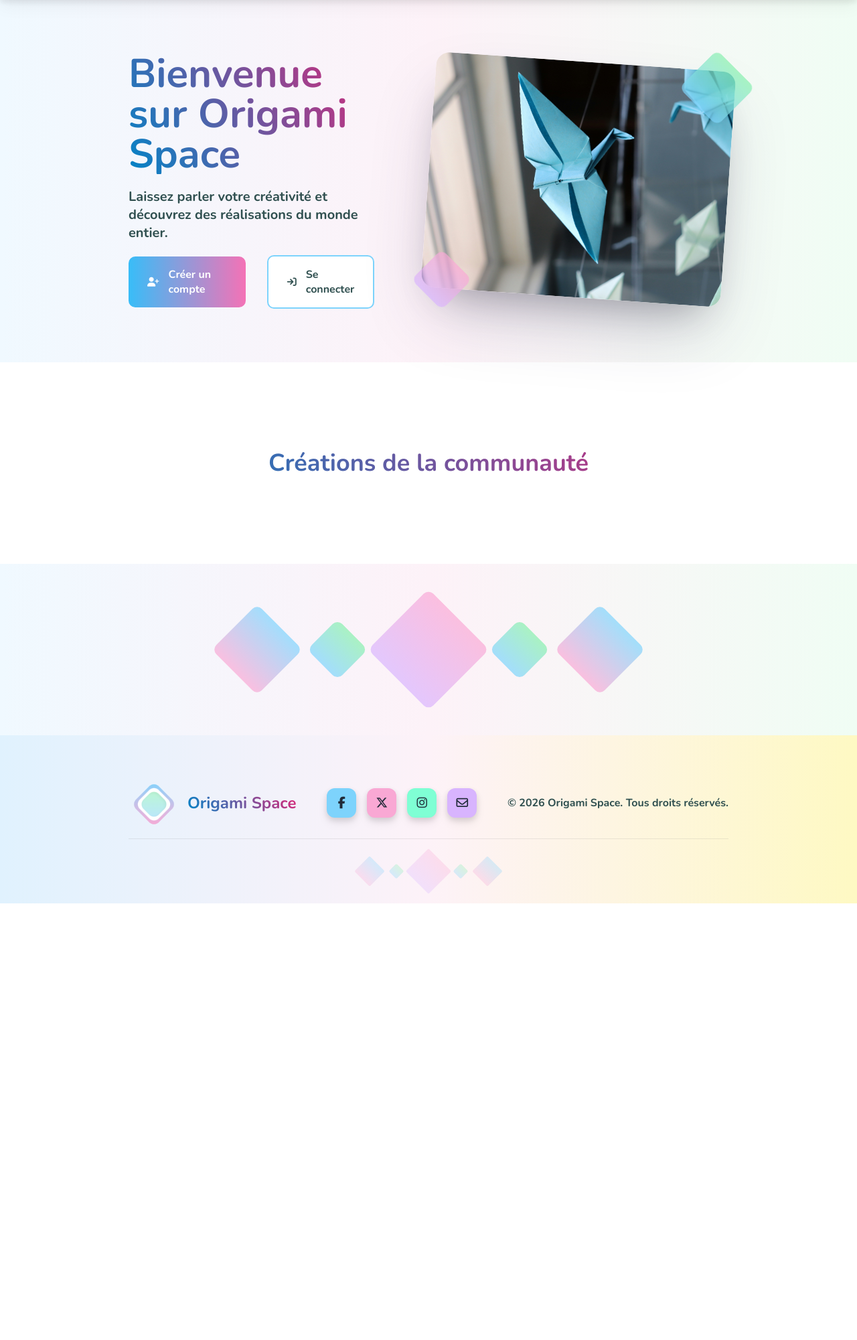
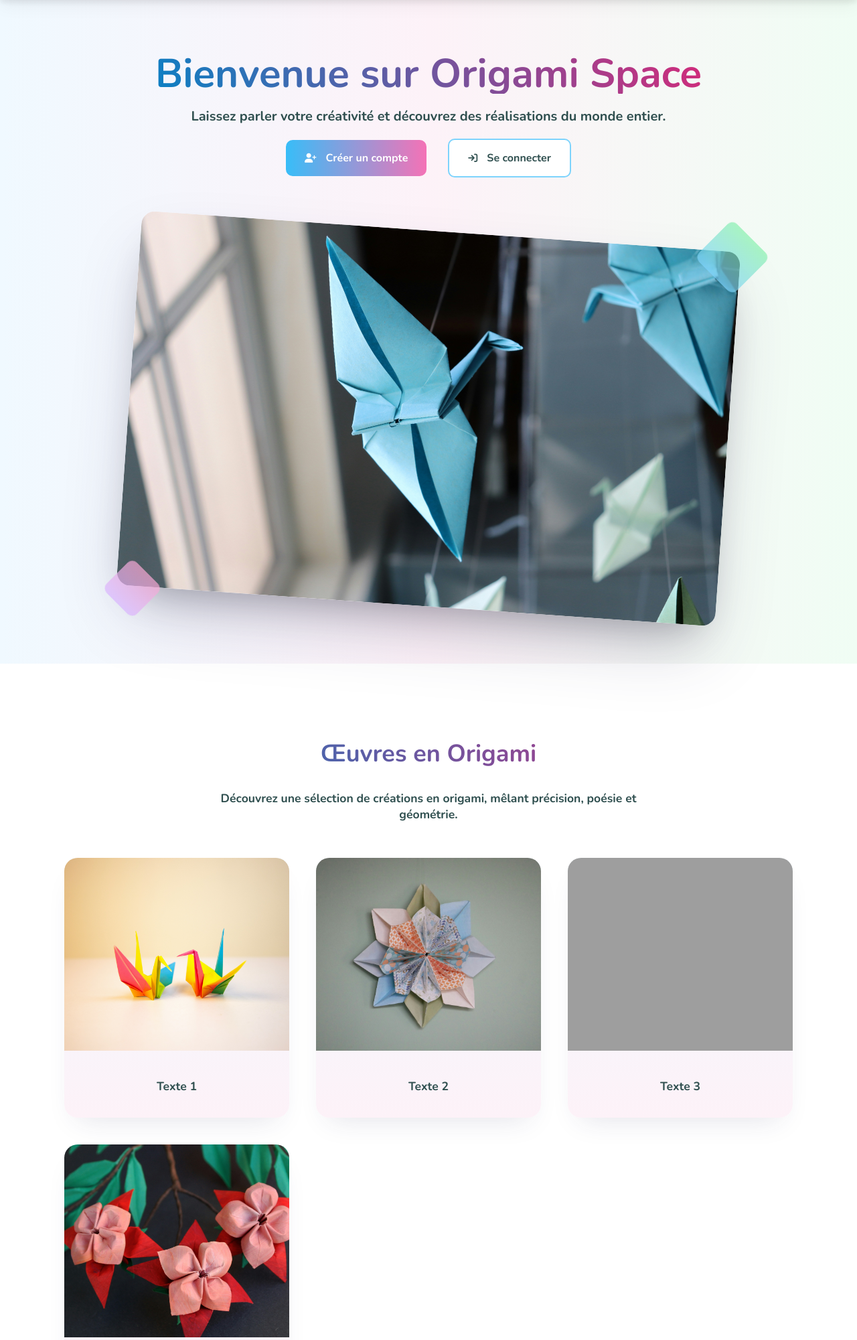
Before and after one commit to lorenzo-brissardnavarro/Module_connexion, a PHP site: page /pages/page.php in a window 1280 px wide. Shown: the part 74-2075 px from the top of the page at 67% size. Before the commit the page ends 1423 px from the top, so only its background shows below. Run offline with PHP 8.4, Linux system fonts and the light colour scheme; grey boxes are pictures that could not be loaded.

Commit message:
feat : sections réalisations + responsive

```diff
--- a/css/page.css
+++ b/css/page.css
@@ -105,18 +105,59 @@ h1{
     position: absolute;
 }
 
-.content{
+.origami-gallery {
+    padding: 6em 12em;
     background: white;
-    padding: 6em 12em;
     text-align: center;
 }
 
-.content h2{
+.origami-gallery h2 {
     font-size: 2.25rem;
     font-weight: 700;
     color: transparent;
     background-image: linear-gradient(60deg, #0284c7, #db2777);
     background-clip: text;
+}
+
+.gallery_subtitle {
+    font-size: 1.1rem;
+    margin: 1em auto 3em;
+    max-width: 700px;
+    color: darkslategray;
+}
+
+
+.gallery_grid {
+    display: grid;
+    grid-template-columns: repeat(4, 1fr);
+    gap: 2.5em;
+}
+
+
+.gallery_card {
+    background: linear-gradient(180deg, rgba(240, 249, 255, 1) 0%, rgba(253, 242, 248, 1) 100%);
+    border-radius: 20px;
+    overflow: hidden;
+    box-shadow: rgba(50, 50, 93, 0.15) 0px 20px 40px -20px;
+    transition: transform 0.35s ease, box-shadow 0.35s ease;
+}
+
+.gallery_card:hover {
+    transform: translateY(-6px);
+    box-shadow: rgba(0, 0, 0, 0.25) 0px 20px 40px;
+}
+
+.gallery_card img {
+    width: 100%;
+    height: 18em;
+    object-fit: cover;
+}
+
+.gallery_card h3 {
+    padding: 1em;
+    font-size: 1.1rem;
+    font-weight: 700;
+    color: darkslategray;
 }
 
 .tags{
@@ -167,3 +208,60 @@ h1{
 .losange_2 {
     animation: float 7.5s ease-in-out infinite;
 }
+
+
+@media (max-width: 1430px) {
+    .banner{
+        flex-direction: column;
+    }
+    .banner_text{
+        width: 100%;
+        text-align: center;
+    }
+    .banner_btn{
+        justify-content: center;
+    }
+    .banner_img{
+        width: 100%;
+        margin-top: 5em;
+    }
+    .banner_img img{
+        height: 35em;
+    }
+}
+
+@media (max-width: 1048px) {
+    .banner_img img{
+        height: 25em;
+    }
+}
+
+@media (max-width: 1400px) {
+    .origami-gallery {
+        padding: 5em 6em;
+    }
+
+    .gallery_grid {
+        grid-template-columns: repeat(3, 1fr);
+    }
+}
+
+@media (max-width: 1024px) {
+    .gallery_grid {
+        grid-template-columns: repeat(2, 1fr);
+    }
+}
+
+@media (max-width: 600px) {
+    .origami-gallery {
+        padding: 4em 2em;
+    }
+
+    .gallery_grid {
+        grid-template-columns: 1fr;
+    }
+
+    .gallery_card img {
+        height: 16em;
+    }
+}
--- a/css/style.css
+++ b/css/style.css
@@ -160,3 +160,66 @@ footer{
     height: 3em;
     background: linear-gradient(0deg,rgba(216, 180, 254, 1) 0%, rgba(249, 168, 212, 1) 100%);
 }
+
+@media (max-width: 1280px) {
+    .footer{
+        flex-direction: column;
+        gap: 1em;
+    }
+}
+@media screen and (max-width: 1024px) {
+
+    nav {
+        padding: 0 4em;
+    }
+
+    ul {
+        gap: 1.5em;
+    }
+}
+
+@media screen and (max-width: 768px) {
+    nav {
+        flex-direction: column;
+        align-items: center;
+        padding: 1.5em;
+        gap: 1.5em;
+    }
+    .nav_a {
+        justify-content: center;
+    }
+    .nav_a img {
+        width: 40px;
+        height: auto;
+    }
+    .nav_a span {
+        font-size: 1.3rem;
+    }
+    ul {
+        flex-direction: column;
+        width: 100%;
+        gap: 1em;
+        padding: 0;
+    }
+    ul li {
+        width: 100%;
+        text-align: center;
+    }
+    ul li a {
+        display: block;
+        width: 100%;
+        padding: 0.75em;
+    }
+}
+
+
+@media screen and (max-width: 480px) {
+
+    .nav_a span {
+        font-size: 1.1rem;
+    }
+
+    ul li a {
+        font-size: 0.95rem;
+    }
+}
--- a/pages/page.php
+++ b/pages/page.php
@@ -29,9 +29,31 @@ include '../includes/header.php';
             <span class="losange_2"></span>
         </article>
     </section>
-    <section class="content">
-        <h2>Créations de la communauté</h2>
+    <section class="origami-gallery">
+        <h2>Œuvres en Origami</h2>
+        <p class="gallery_subtitle">
+            Découvrez une sélection de créations en origami, mêlant précision, poésie et géométrie.
+        </p>
+        <div class="gallery_grid">
+            <article class="gallery_card">
+                <img src="../images/origami_colore.jpg" alt="">
+                <h3>Texte 1</h3>
+            </article>
+            <article class="gallery_card">
+                <img src="../images/origami_fleur.jpg" alt="">
+                <h3>Texte 2</h3>
+            </article>
+            <article class="gallery_card">
+                <img src="../images/origami_masque.jpg" alt="">
+                <h3>Texte 3</h3>
+            </article>
+            <article class="gallery_card">
+                <img src="../images/origami_rose.jpg" alt="">
+                <h3>Texte 4</h3>
+            </article>
+        </div>
     </section>
+
     <section class="tags">
         <span class="end_losange"></span>
         <span class="inside_losange"></span>
```
